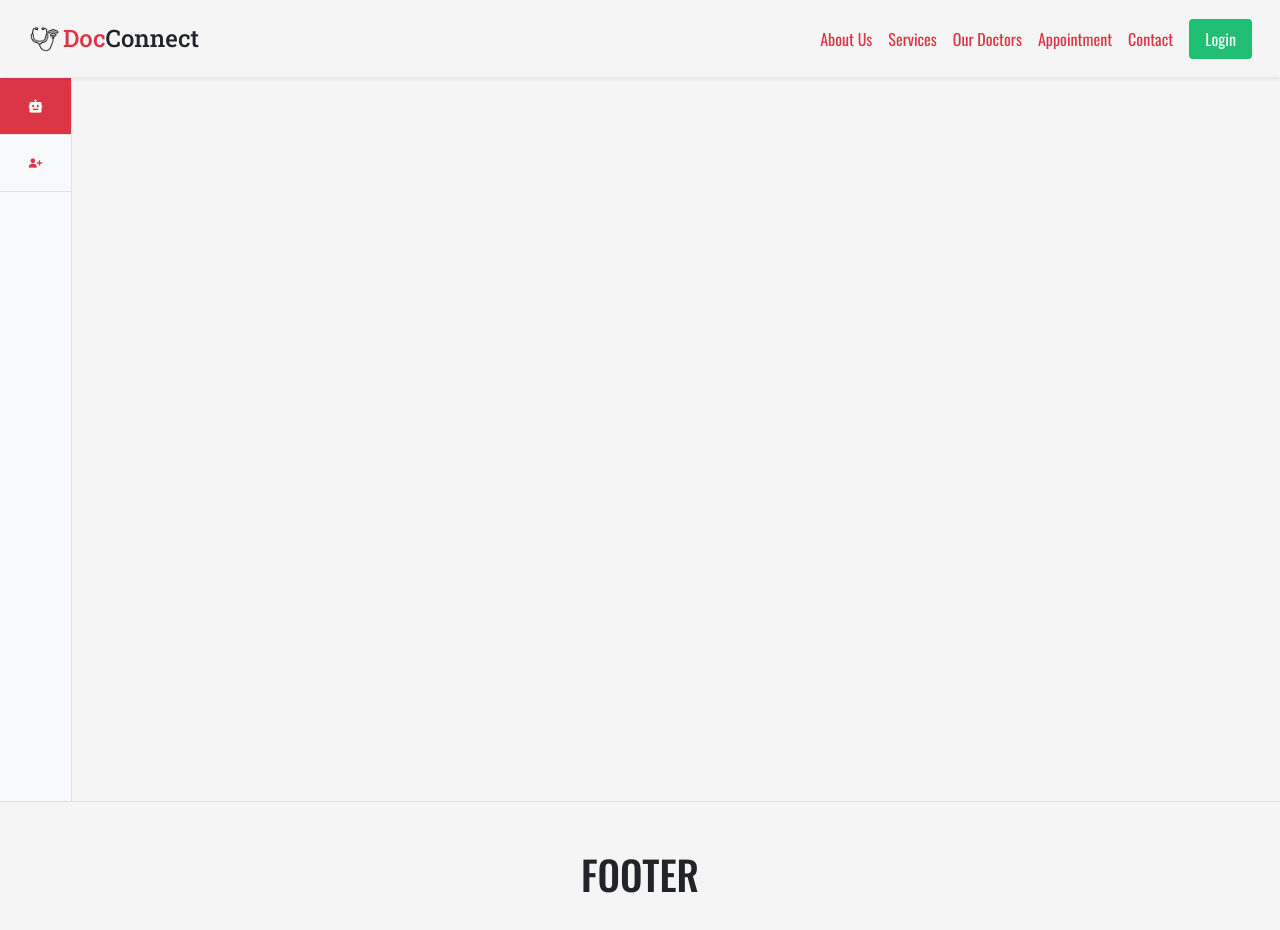
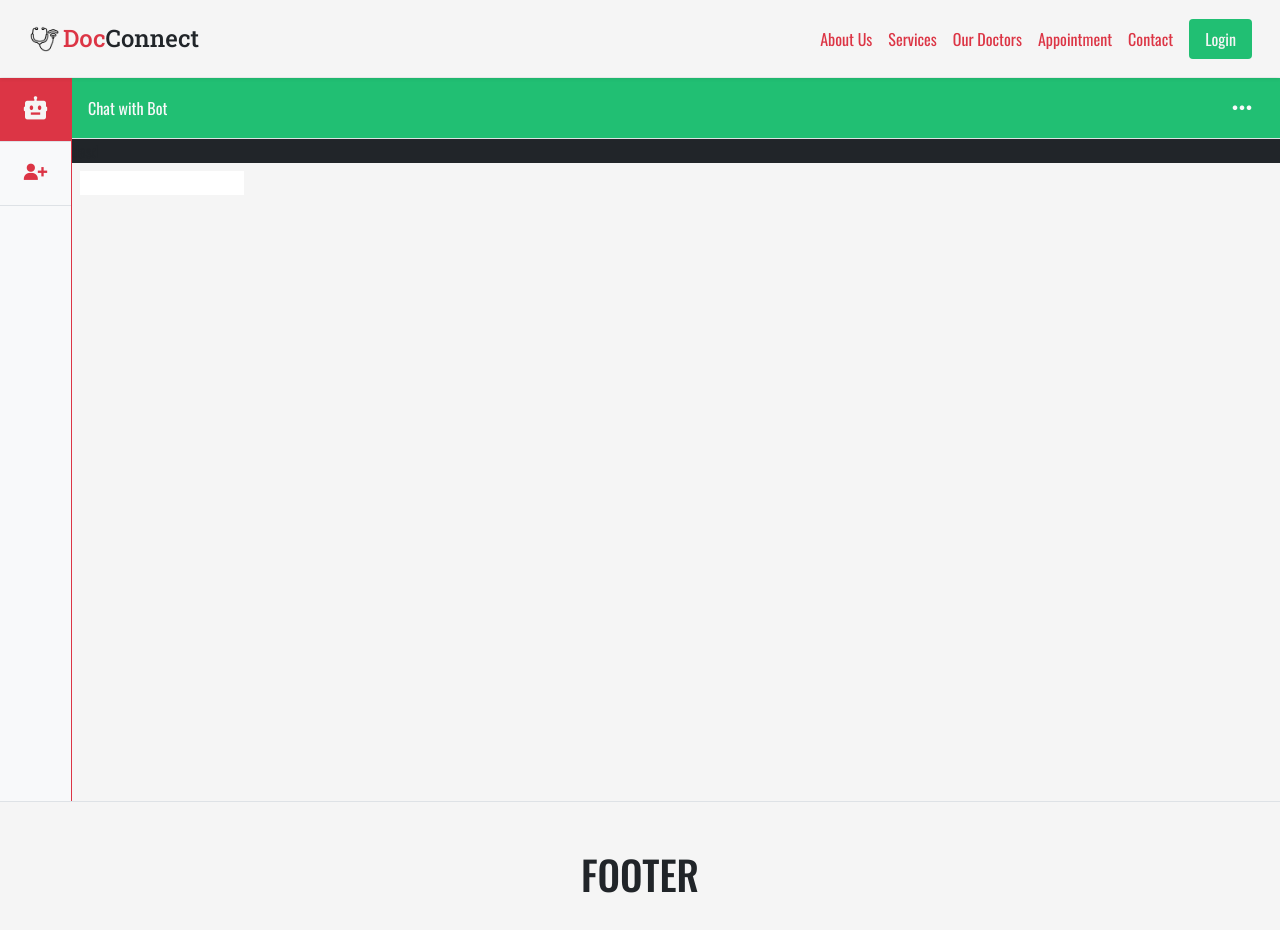
Before and after one commit to frnkln-olvrs/DocConnect, a PHP site: page /user/chat.php in a window 1280 px wide. Run offline with PHP 8.4, Linux system fonts and the light colour scheme; some libraries are stand-ins or nearby versions.

Commit message:
chatbot side design...

```diff
--- a/css/style.css
+++ b/css/style.css
@@ -203,11 +203,7 @@ section#services .card {
 /* CHAT.PHP CHAT SECTION */
 section#chat {
   height: calc(100vh - 77px);
-  margin-top: 30px; /* This will shift the #chat section down by 30px */
-}
-
-section#chat .bx::before {
-  width: 25px;
+  margin-top: 30px;
 }
 
 @media (max-width:450px) {
--- a/user/chat.php
+++ b/user/chat.php
@@ -10,19 +10,38 @@
   ?>
 
   <section id="chat" class="padding-medium">
-    <div class="d-flex flex-column flex-shrink-0 bg-light h-100 border-end" style="width: 4.5rem;">
+    <div class="d-flex h-100">
+      <div id="chat_sidepanel" class="d-flex flex-column flex-shrink-0 bg-light h-100 border-end border-primary" style="width: 4.5rem;">
         <ul class="nav nav-pills nav-flush flex-column mb-auto text-center">
           <li class="nav-item">
             <a href="#" class="nav-link active py-3 border-bottom rounded-0" aria-current="page" title="" data-bs-toggle="tooltip" data-bs-placement="right" data-bs-original-title="chatbot">
-            <i class='bx bxs-bot'></i>
+              <i class='bx bxs-bot fs-3'></i>
             </a>
           </li>
           <li>
             <a href="#" class="nav-link py-3 border-bottom rounded-0" title="" data-bs-toggle="tooltip" data-bs-placement="right" data-bs-original-title="chatdoc">
-            <i class='bx bxs-user-plus'></i>
+              <i class='bx bxs-user-plus fs-3'></i>
             </a>
           </li>
         </ul>
+      </div>
+
+      <div id="chat_box" class="w-100">
+        <div class="head border-bottom bg-green py-3 px-2">
+          <div class="d-flex justify-content-between align-items-center">
+            <span class="ms-2 text-light" >Chat with Bot</span>
+            <i class='bx bx-dots-horizontal-rounded fs-3 text-light me-3' ></i>
+          </div>
+        </div>
+
+        <div class="body bg-dark">
+          dasd
+        </div>
+
+        <div class="chat_input p-2">
+          <input type="text" name="" id="">
+        </div>
+      </div>
     </div>
   </section>
 
```
Lines whose indentation alone changed are shown as unchanged.
